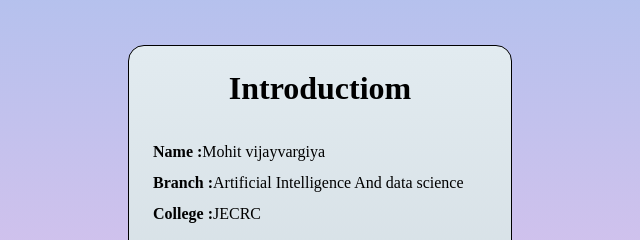
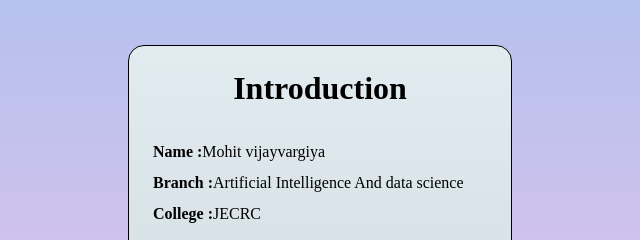
Before and after one commit to mohit234563/Cynbit-mohit, a plain HTML site: page Day6/index.html in a window 1280 px wide. Shown: the part 145-385 px from the top of the page, 320-960 px from the left. Drawn offline with Linux system fonts and the light colour scheme.

Commit message:
Update index.html

```diff
--- a/Day6/index.html
+++ b/Day6/index.html
@@ -9,7 +9,7 @@
 <body>
     <div class="container">
         <div class="heading">
-            <h1>Introductiom</h1>
+            <h1>Introduction</h1>
         </div>
         <div class="Details-Section">
             <p><b>Name :</b>Mohit vijayvargiya</p>
```
